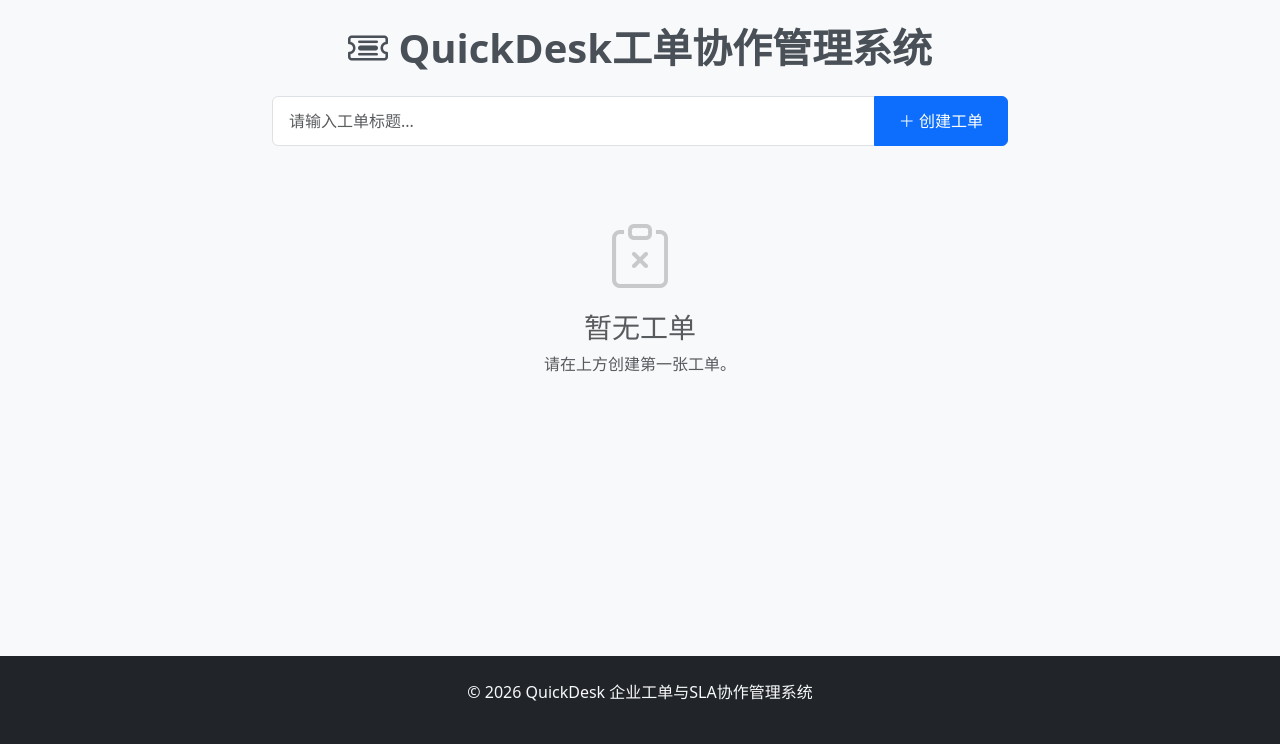
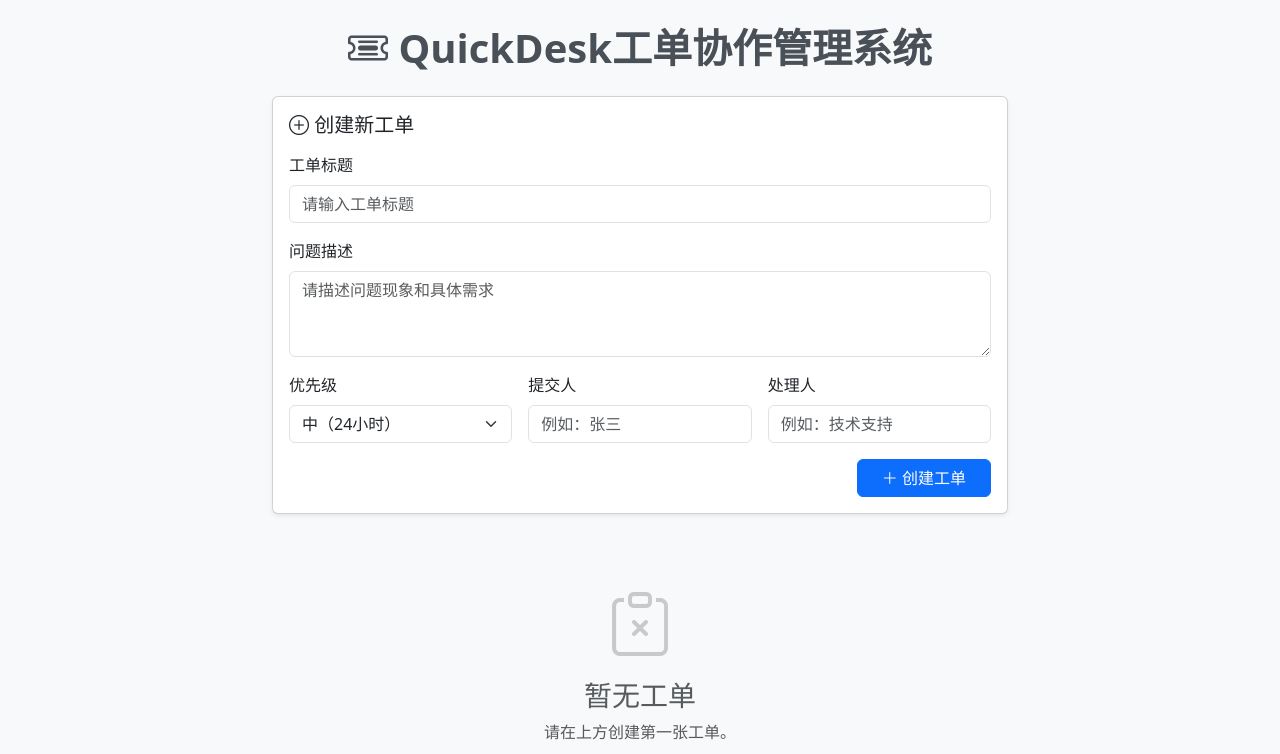
Before and after one commit to zwx-zwx889/quickdesk-ticket-system, a Flask app: page / in a window 1280 px wide. Shown: the part 56-810 px from the top of the page. Run offline with Flask 3, Linux system fonts and the light colour scheme; data that the repository does not hold is empty.

Commit message:
feat: add complete ticket creation form

```diff
--- a/templates/index.html
+++ b/templates/index.html
@@ -46,13 +46,85 @@
                 <div class="todo-header mb-4">
                     <h1 class="text-center mb-4"><i class="bi bi-ticket-detailed"></i> QuickDesk工单协作管理系统</h1>
 
-                    <form action="{{ url_for('add_todo') }}" method="post" class="mb-4">
-                        <div class="input-group">
-                           <input type="text" class="form-control" name="task" placeholder="请输入工单标题..." required>
-                            <button class="btn btn-primary" type="submit">
-                                <i class="bi bi-plus-lg"></i> 创建工单
-                            </button>
-                        </div>
+                    <form action="{{ url_for('add_todo') }}"
+                        method="post"
+                        class="card shadow-sm mb-4">
+                      <div class="card-body">
+                          <h5 class="card-title mb-3">
+                              <i class="bi bi-plus-circle"></i>
+            创建新工单
+                          </h5>
+                          <div class="row g-3">
+                              <div class="col-12">
+                                  <label for="task" class="form-label">
+                    工单标题
+                                  </label>
+                                  <input type="text"
+                                         class="form-control"
+                                         id="task"
+                                         name="task"
+                                         placeholder="请输入工单标题"
+                                         required>
+                              </div>
+
+                              <div class="col-12">
+                                  <label for="description" class="form-label">
+                    问题描述
+                                  </label>
+                                  <textarea class="form-control"
+                                            id="description"
+                                            name="description"
+                                            rows="3"
+                                            placeholder="请描述问题现象和具体需求"></textarea>
+                              </div>
+
+                              <div class="col-md-4">
+                                  <label for="priority" class="form-label">
+                    优先级
+                                  </label>
+                                  <select class="form-select"
+                                          id="priority"
+                                          name="priority">
+                                      <option value="low">低（72小时）</option>
+                                      <option value="medium" selected>
+                        中（24小时）
+                                      </option>
+                                      <option value="high">高（8小时）</option>
+                                      <option value="urgent">紧急（4小时）</option>
+                                  </select>
+                              </div>
+
+                              <div class="col-md-4">
+                                  <label for="requester" class="form-label">
+                    提交人
+                                  </label>
+                                  <input type="text"
+                                         class="form-control"
+                                         id="requester"
+                                         name="requester"
+                                         placeholder="例如：张三">
+                              </div>
+
+                              <div class="col-md-4">
+                                  <label for="assignee" class="form-label">
+                    处理人
+                                  </label>
+                                  <input type="text"
+                       class="form-control"
+                       id="assignee"
+                       name="assignee"
+                       placeholder="例如：技术支持">
+                              </div>
+
+                              <div class="col-12 text-end">
+                                  <button class="btn btn-primary px-4"
+                                          type="submit">
+                                      <i class="bi bi-plus-lg"></i>
+                    创建工单
+                                  </button>
+                              </div>
+                          </div>
+                      </div>
                     </form>
                 </div>
 
--- a/test_simple.py
+++ b/test_simple.py
@@ -207,9 +207,13 @@ class BasicUITestCase(unittest.TestCase):
         """Test that form elements are present."""
         response = self.client.get('/')
         self.assertIn(b'name="task"', response.data)
+        self.assertIn(b'name="description"', response.data)
+        self.assertIn(b'name="priority"', response.data)
+        self.assertIn(b'name="requester"', response.data)
+        self.assertIn(b'name="assignee"', response.data)
         self.assertIn('创建工单'.encode('utf-8'), response.data)
         self.assertIn(
-            'placeholder="请输入工单标题..."'.encode('utf-8'),
+            'placeholder="请输入工单标题"'.encode('utf-8'),
             response.data
         )
 
```
Also changed, not shown: 1 other file.
